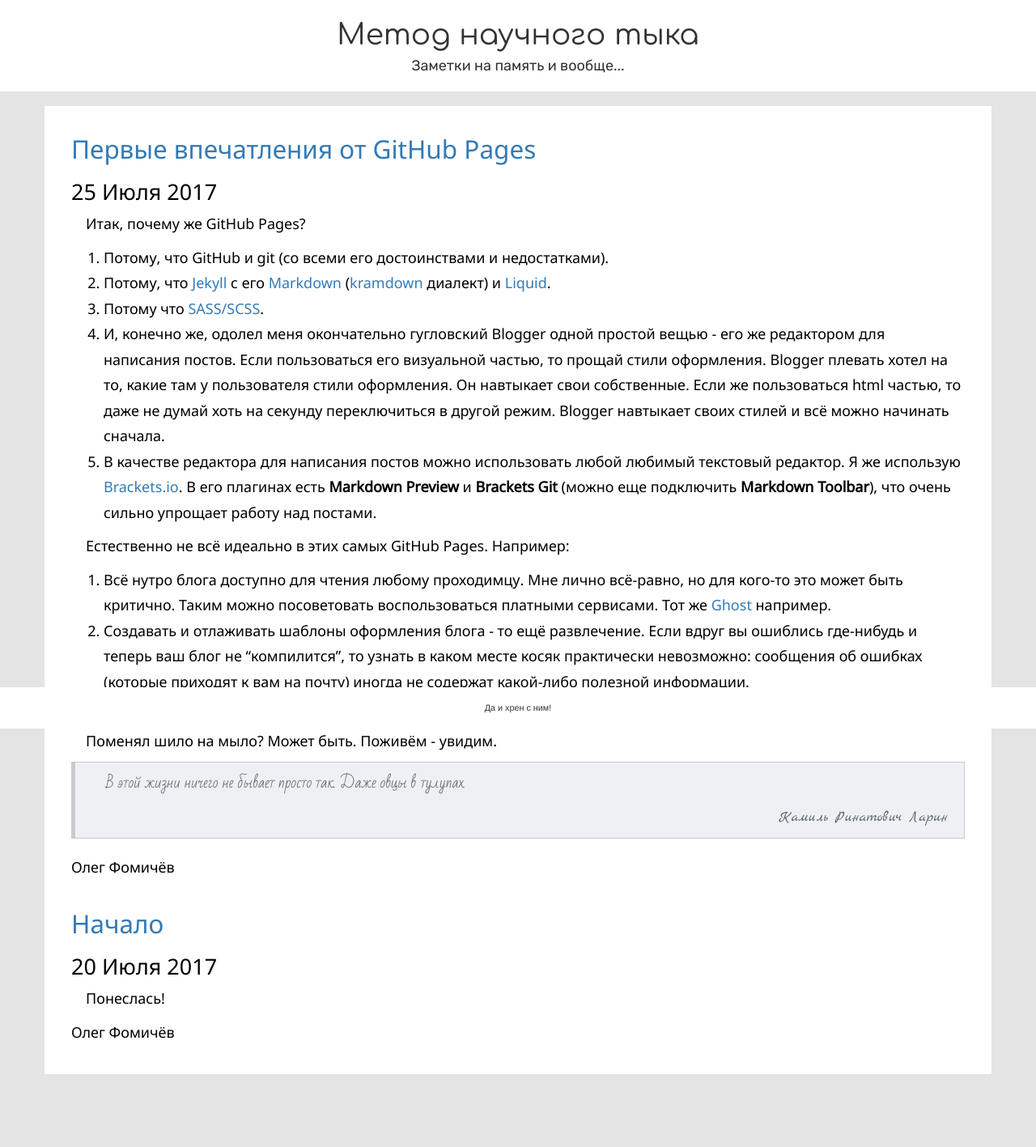
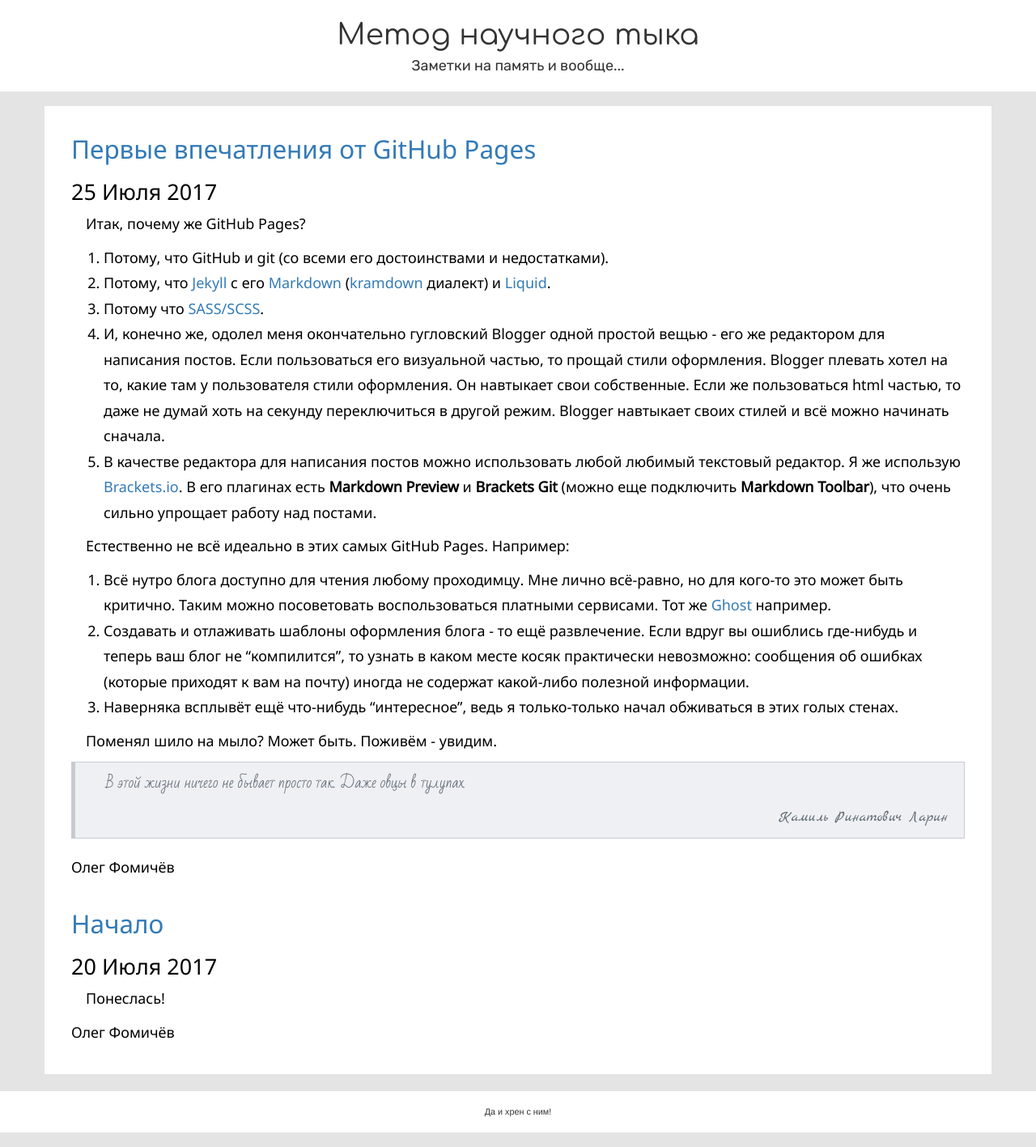
Before and after one commit to fomich0ff/fomich0ff.github.io, a Jekyll site: the page built from index.html, in a window 1280 px wide. Shown: the whole page at 81% size. Built offline with Jekyll 4.4.1, drawn with Linux system fonts in a browser that asks for light colours; nearby versions of some CDN libraries.

Commit message:
footer position changed

```diff
--- a/_sass/base.scss
+++ b/_sass/base.scss
@@ -44,7 +44,9 @@ $break-tablets: 1200px;
 
 body {
     font-size: $font-size;
-    padding-bottom: 5em;
+    padding-bottom: 4em;
+    min-height: 100%;
+    position: relative;
     @include respond-to(phones) {
         font-size: $font-size - 2;
     }
--- a/_sass/footer.scss
+++ b/_sass/footer.scss
@@ -1,6 +1,6 @@
 footer {
     text-align: center;
-    position: fixed;
+    position: absolute;
     bottom: 0px;
     width: 100%;
     background-color: $regular-background-color;
```
